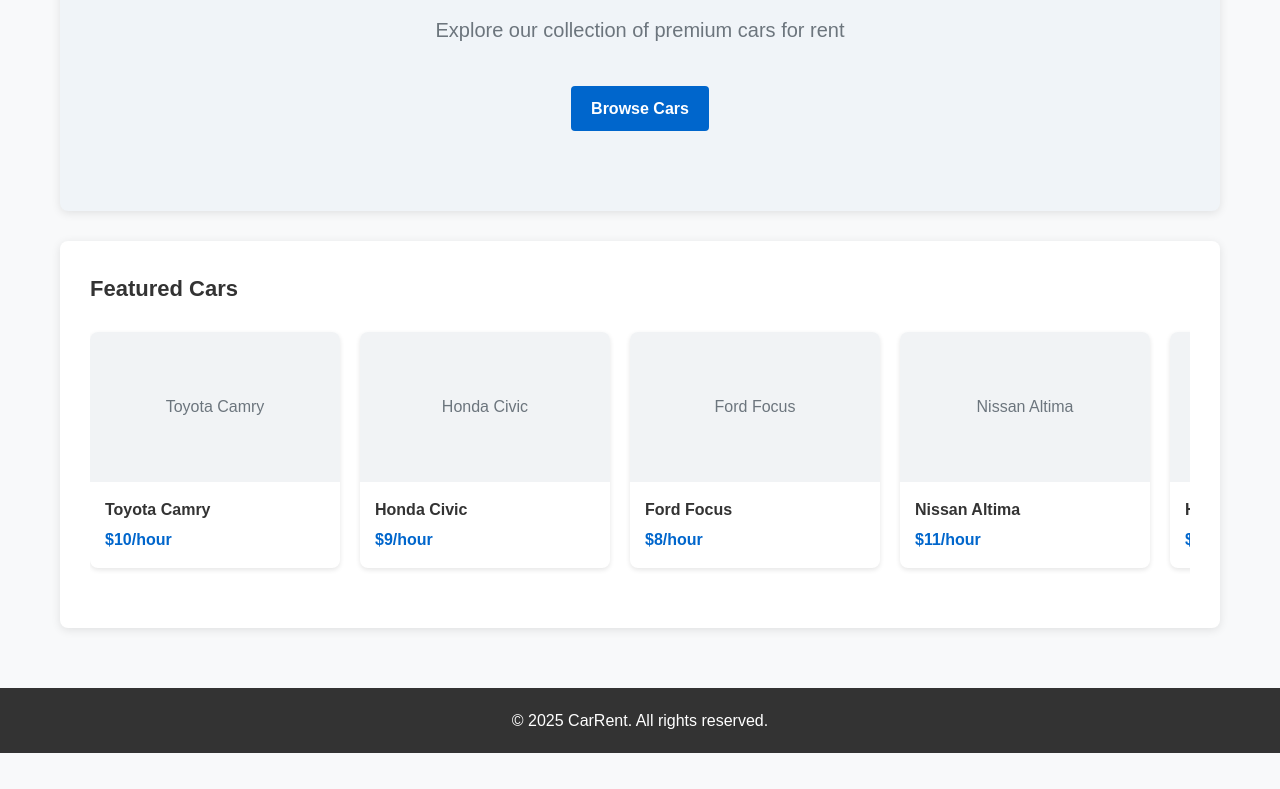
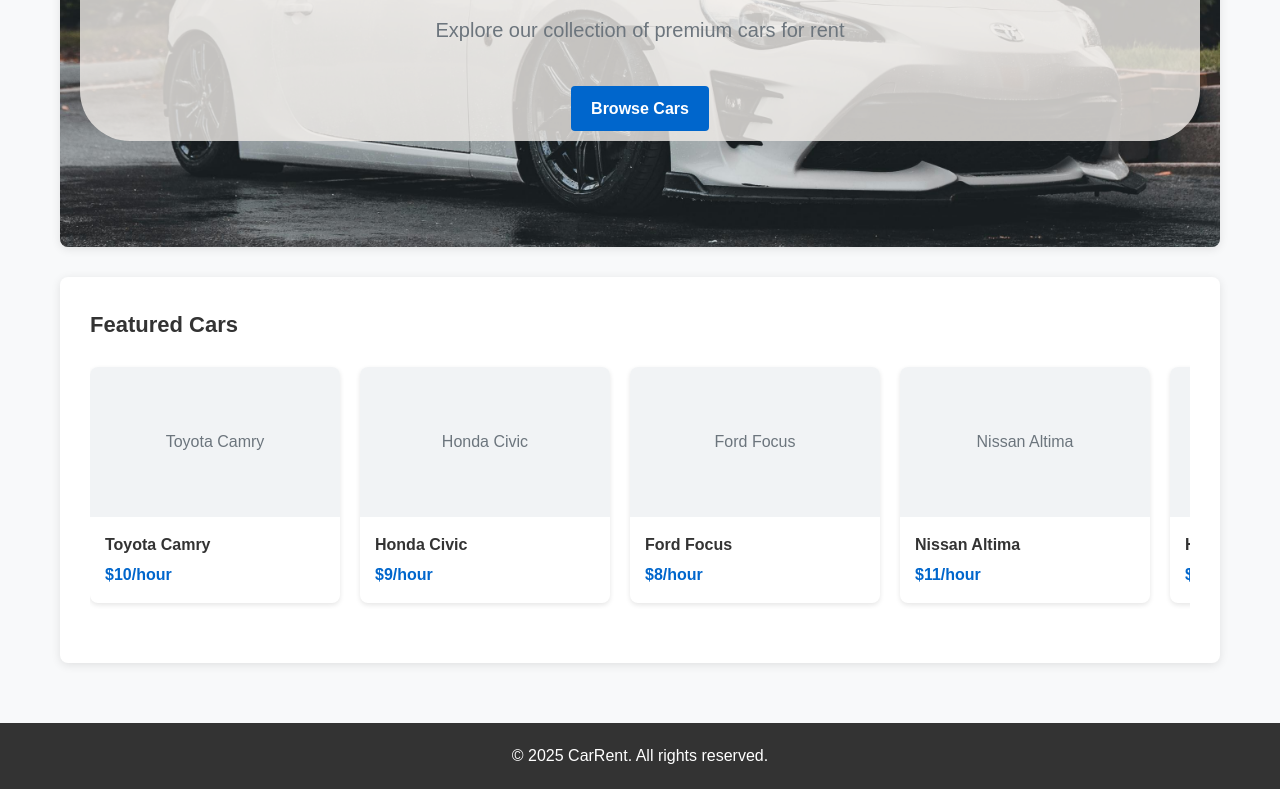
Before and after one commit to 5eraaa/CarRent, a plain HTML site: page public/index.html in a window 1280 px wide. Shown: the part 259-1048 px from the top of the page. Before the commit the page ends 1012 px from the top, so only its background shows below. Drawn offline with Linux system fonts and the light colour scheme.

Commit message:
photo is added to front end

```diff
--- a/public/index.html
+++ b/public/index.html
@@ -53,9 +53,11 @@
 
     <main>
         <section class="hero">
-            <h1>Find Your Perfect Ride</h1>
-            <p>Explore our collection of premium cars for rent</p>
-            <a href="cars.html" class="btn-primary">Browse Cars</a>
+            <div class="overlay">
+                <h1>Find Your Perfect Ride</h1>
+                <p>Explore our collection of premium cars for rent</p>
+                <a href="cars.html" class="btn-primary">Browse Cars</a>
+            </div>
         </section>
 
         <section>
--- a/public/styles.css
+++ b/public/styles.css
@@ -17,6 +17,7 @@
     --footer-color: white;
     --shadow: rgba(0,0,0,0.1);
     --hero-bg: #f0f4f8;
+    --overlay-bg: rgba(240, 237, 233, 0.8);
 }
 
 .dark-mode {
@@ -37,6 +38,7 @@
     --footer-color: #e0e0e0;
     --shadow: rgba(0,0,0,0.3);
     --hero-bg: #1a1a1a;
+    --overlay-bg: rgba(0, 0, 0, 0.5);
 }
 
 * {
@@ -1084,3 +1086,22 @@ footer {
   background-color: var(--card-bg);
   color: var(--foreground);
 }
+
+.hero {
+    background-image: url('car-background.jpg');
+    background-size: cover;
+    background-position: center;
+    background-repeat: no-repeat;
+    position: relative;
+    min-height: 400px;
+    padding: 70px 20px;
+    text-align: center;
+}
+
+
+.hero .overlay {
+    background-color: var(--overlay-bg);
+    padding: 10px;
+    border-radius: 50px;
+    backdrop-filter: blur(0.5px);
+}
```
Also changed, not shown: public/car-background.jpg (added).
